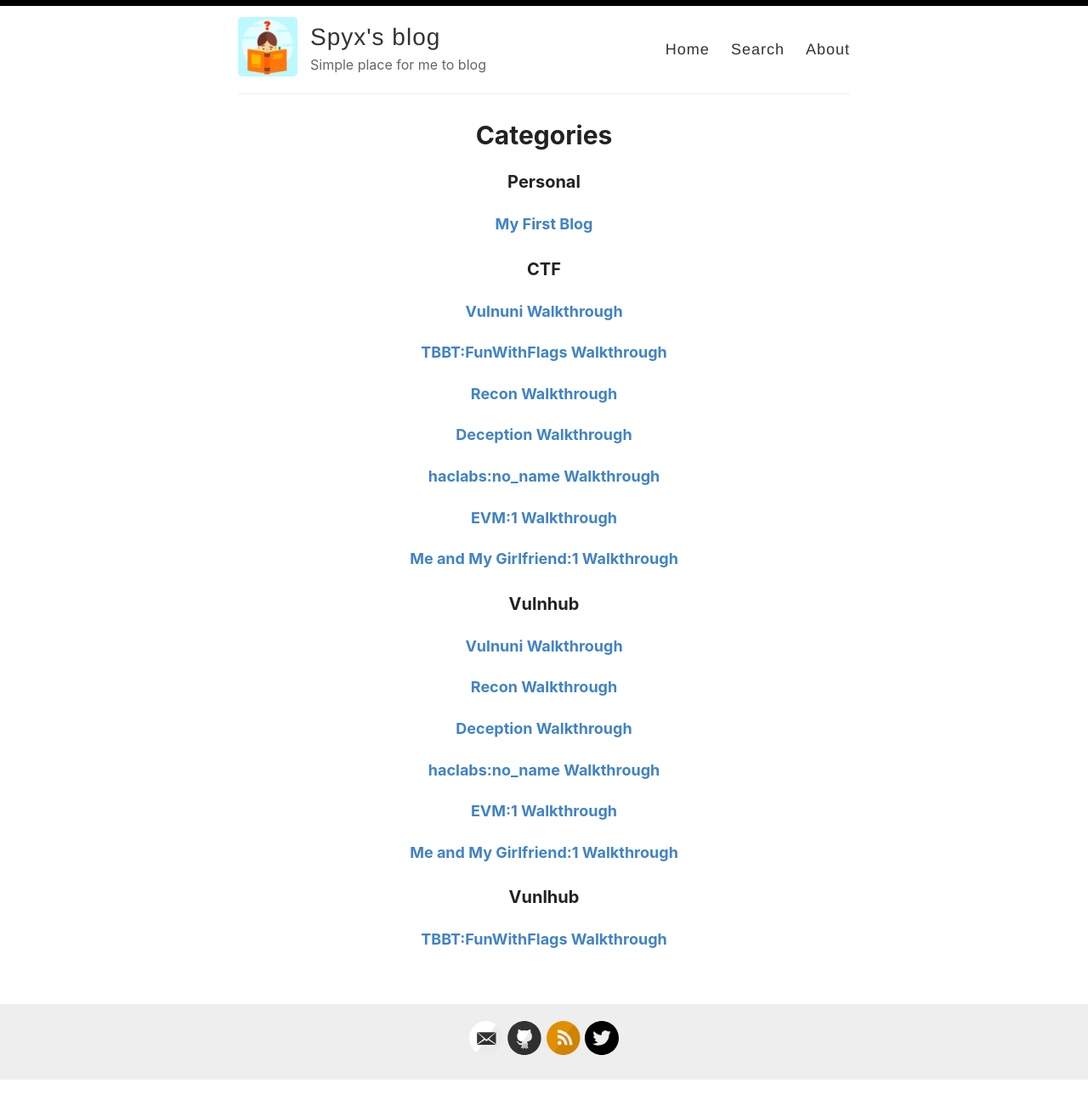
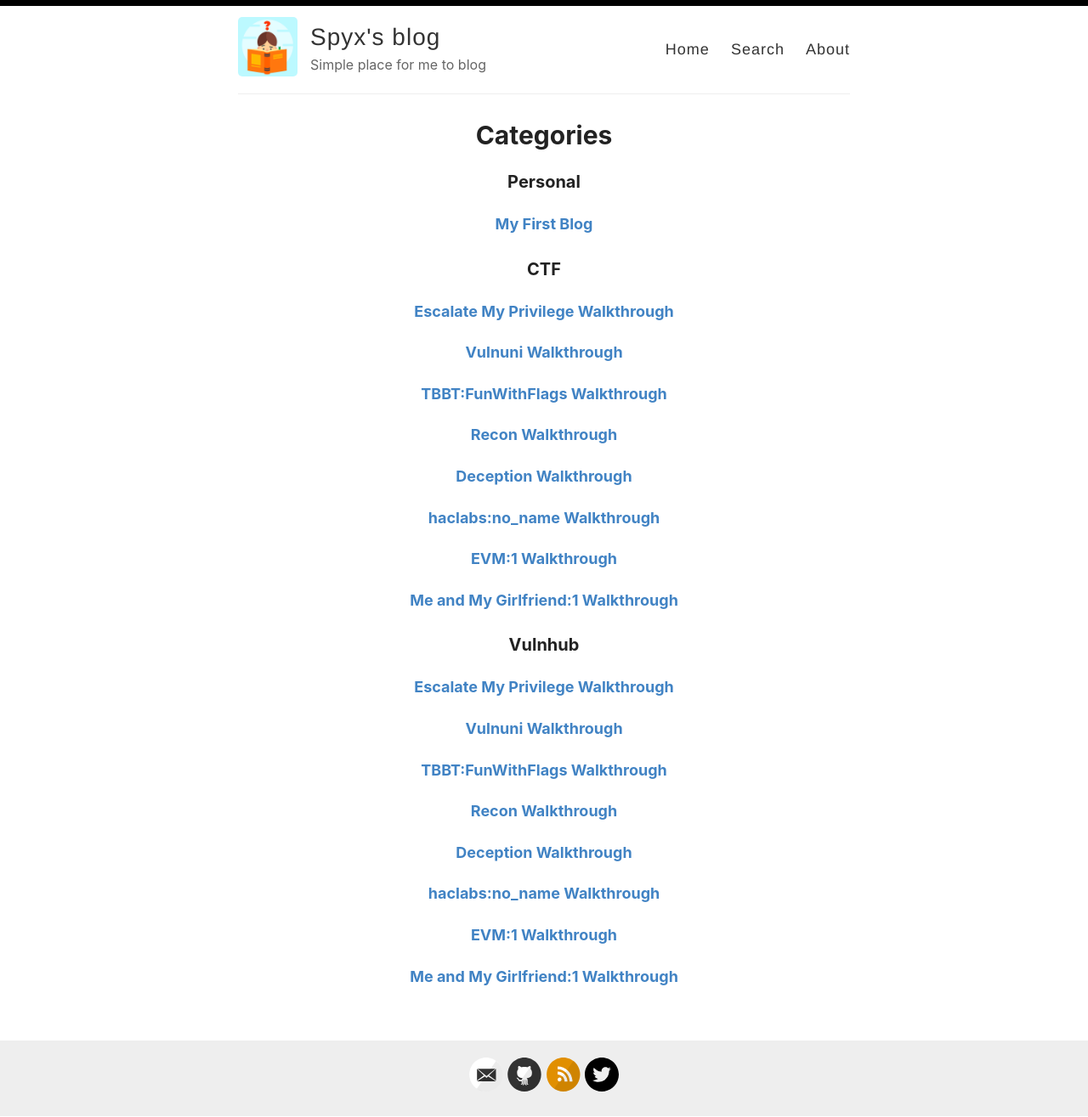
Before and after one commit to spyx/spyx.github.io, a Jekyll site: the page built from _pages/categories.md, in a window 1280 px wide. Shown: the whole page at 85% size. Built offline with Jekyll 4.4.1, drawn with Linux system fonts in a browser that asks for light colours; before the commit the page ends 1272 px from its top, so only the background shows below that.

Commit message:
create vulnhub escalate my priv

```diff
--- a/_posts/2020-3-27-vulnhub_tbbt.md
+++ b/_posts/2020-3-27-vulnhub_tbbt.md
@@ -1,7 +1,7 @@
 ---
 layout: post
 title: TBBT:FunWithFlags Walkthrough
-categories: [CTF, Vunlhub]
+categories: [CTF, Vulnhub]
 ---
 
 Hi all. I have one more walkthrough for you today. I tried TBBT: FunWithFlags. According to manual our victim machine should be on 192.168.1.105. We decide to ping it to make sure we have direct connection.
```
Also changed, not shown: _posts/2020-3-28-vulnhub-escalate_my_privilege.md (added, +36 -0 lines), images/vulnhub_escalateMe/02_dirb.png (added), images/vulnhub_escalateMe/03_uploadShell.png (added), images/vulnhub_escalateMe/04_userPass.png (added), images/vulnhub_escalateMe/05_armour.png (added), images/vulnhub_escalateMe/06_sudo.png (added), images/vulnhub_escalateMe/07_root.png (added), images/vulnhub_escalateMe/twitter.png (added), images/vulnhub_escalateMe/victim.png (added).
